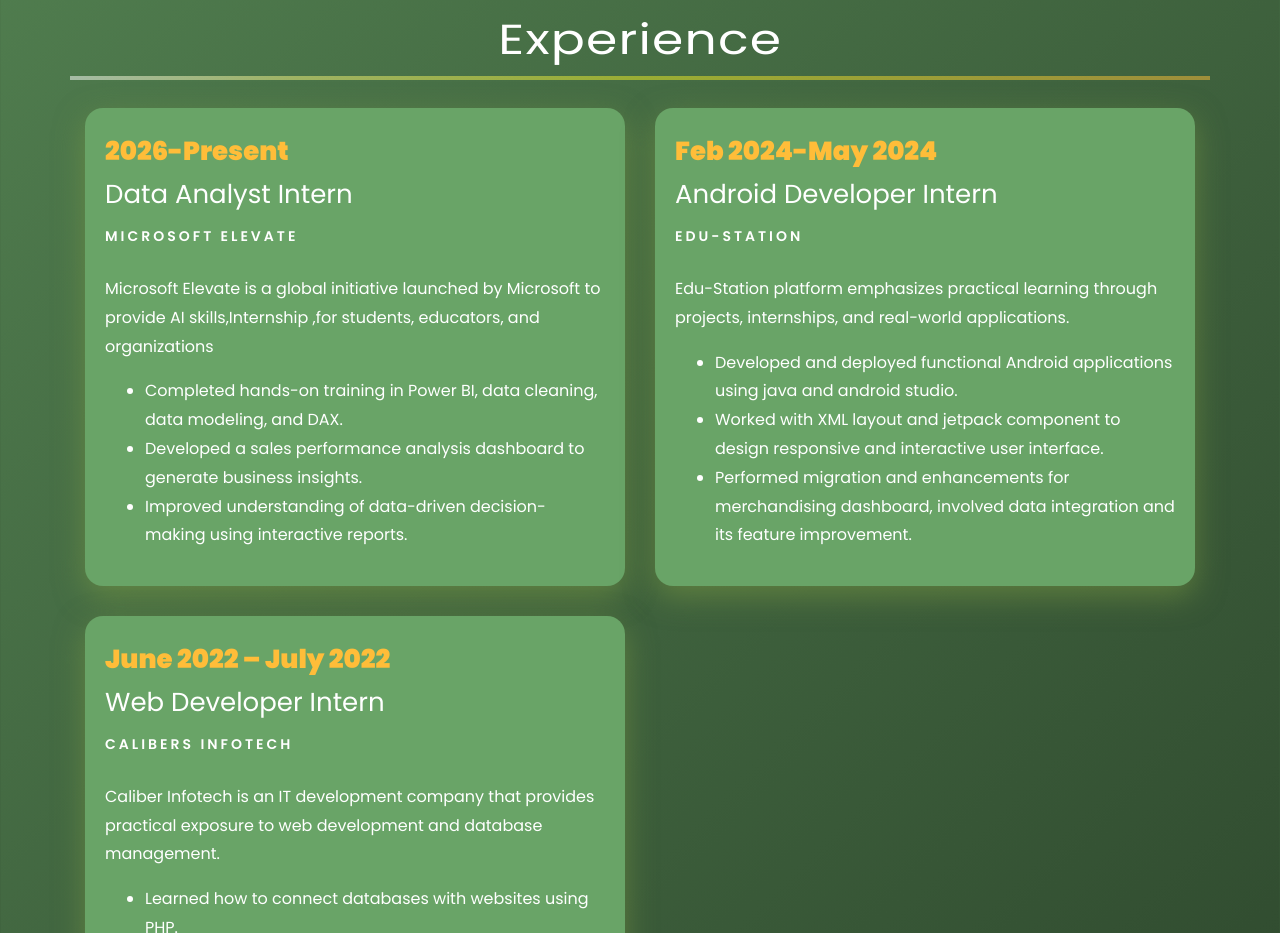
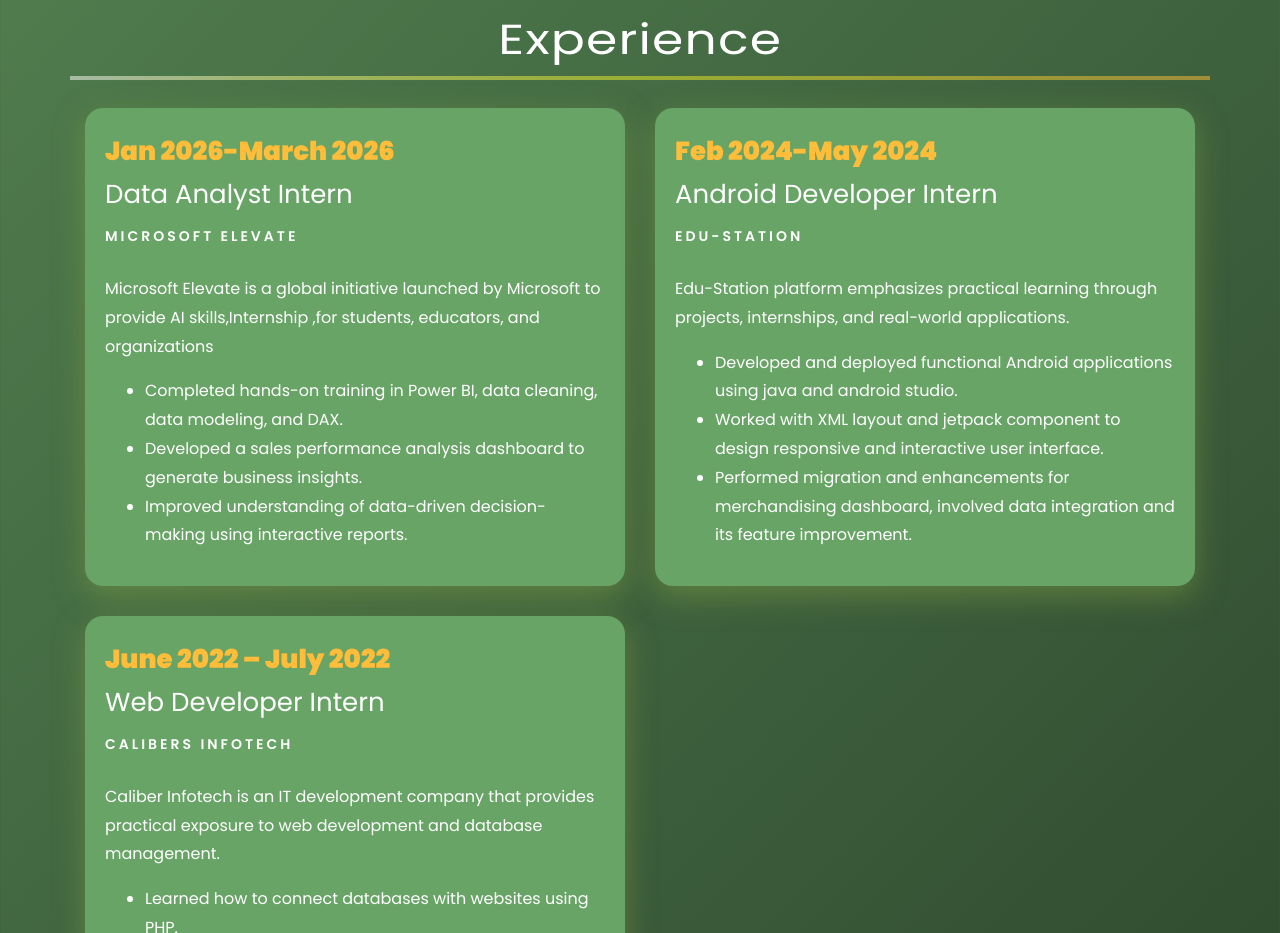
Before and after one commit to Nandini1703/NandiniBarkale.github.io, a plain HTML site: page index.html in a window 1280 px wide. Shown: the part 1920-2853 px from the top of the page. Drawn offline with Linux system fonts and the light colour scheme; files whose address does not match are found by name.

Commit message:
Update internship date in index.html

```diff
--- a/index.html
+++ b/index.html
@@ -519,7 +519,7 @@
 		<div class="row">
 				<div class="col-md-6">
 					<div class="resume-wrap ftco-animate">
-						<span class="date">2026-Present</span>
+						<span class="date">Jan 2026-March 2026</span>
 						<h2>Data Analyst Intern</h2>
 						<span class="position">Microsoft Elevate</span>
 						<p class="mt-4">Microsoft Elevate is a global initiative launched by Microsoft to provide AI skills,Internship ,for students, educators, and organizations
```
